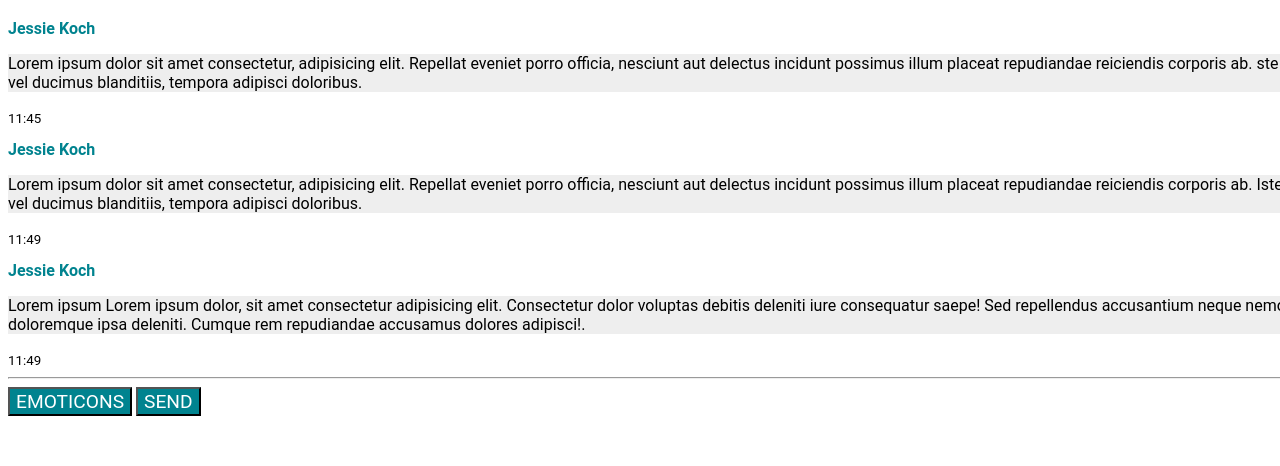
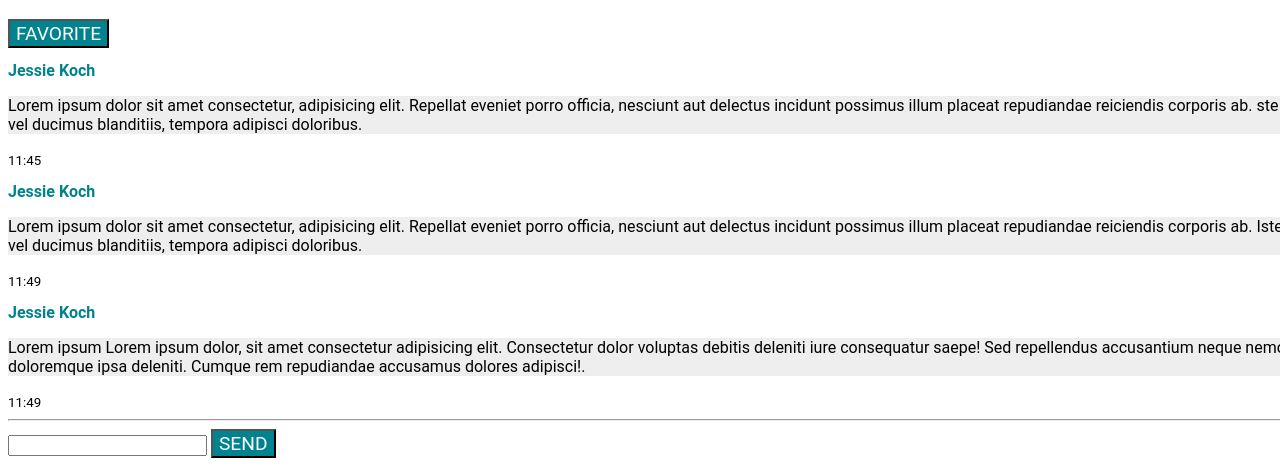
Before and after one commit to MakeYourOwnApp/chatterapp-week-1, a plain HTML site: page index.html in a window 1280 px wide. Shown: the part 369-835 px from the top of the page. Before the commit the page ends 800 px from the top, so only its background shows below. Drawn offline with Linux system fonts and the light colour scheme.

Commit message:
week 1 v02

```diff
--- a/index.html
+++ b/index.html
@@ -71,6 +71,7 @@
     </h3>
 
     <h1>MeetUp</h1>
+    <button>Favorite</button>
 
     <h2>Jessie Koch</h2>
     <p>
@@ -94,7 +95,7 @@
 
     <hr>
 
-    <button>Emoticons</button>
+    <input>
     <button>Send</button>
 
 </body>
```
Also changed, not shown: 1 other file.
